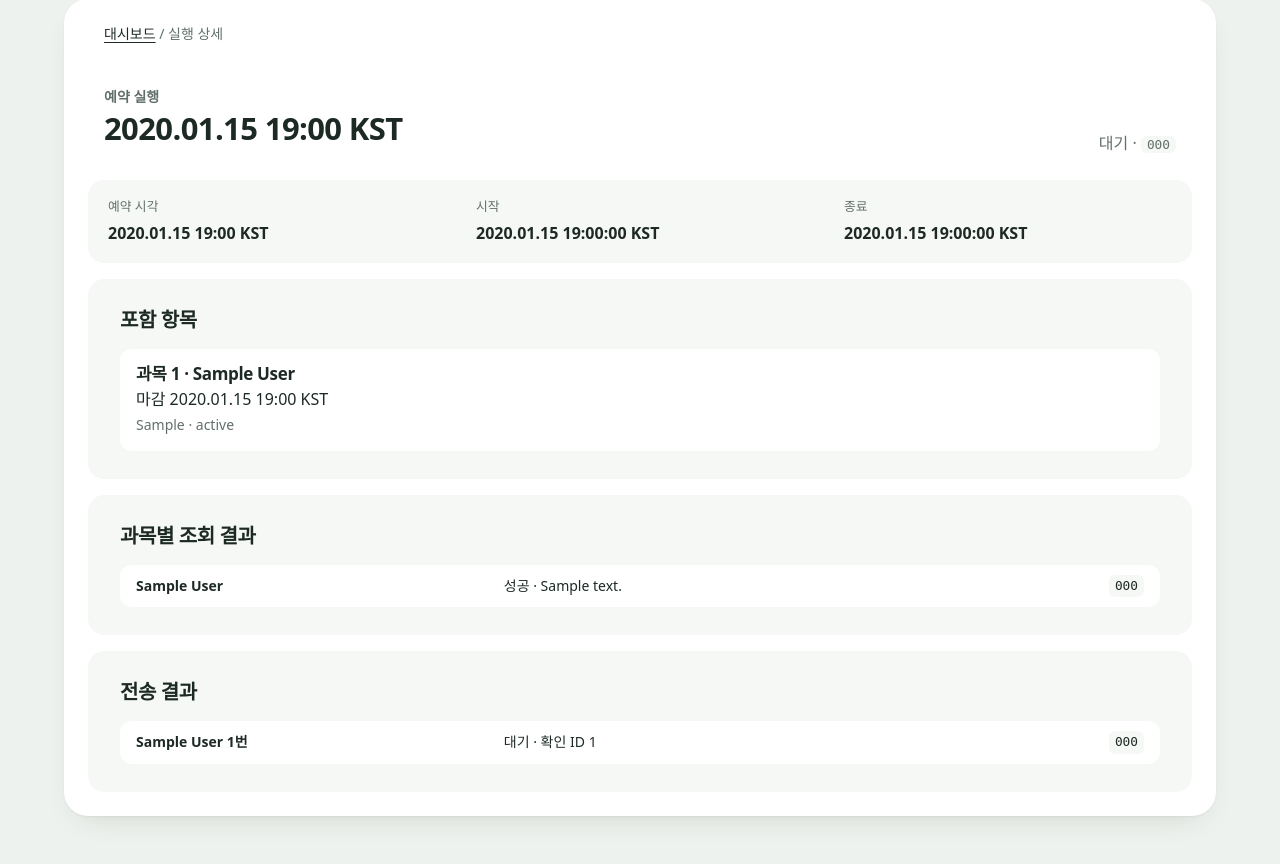
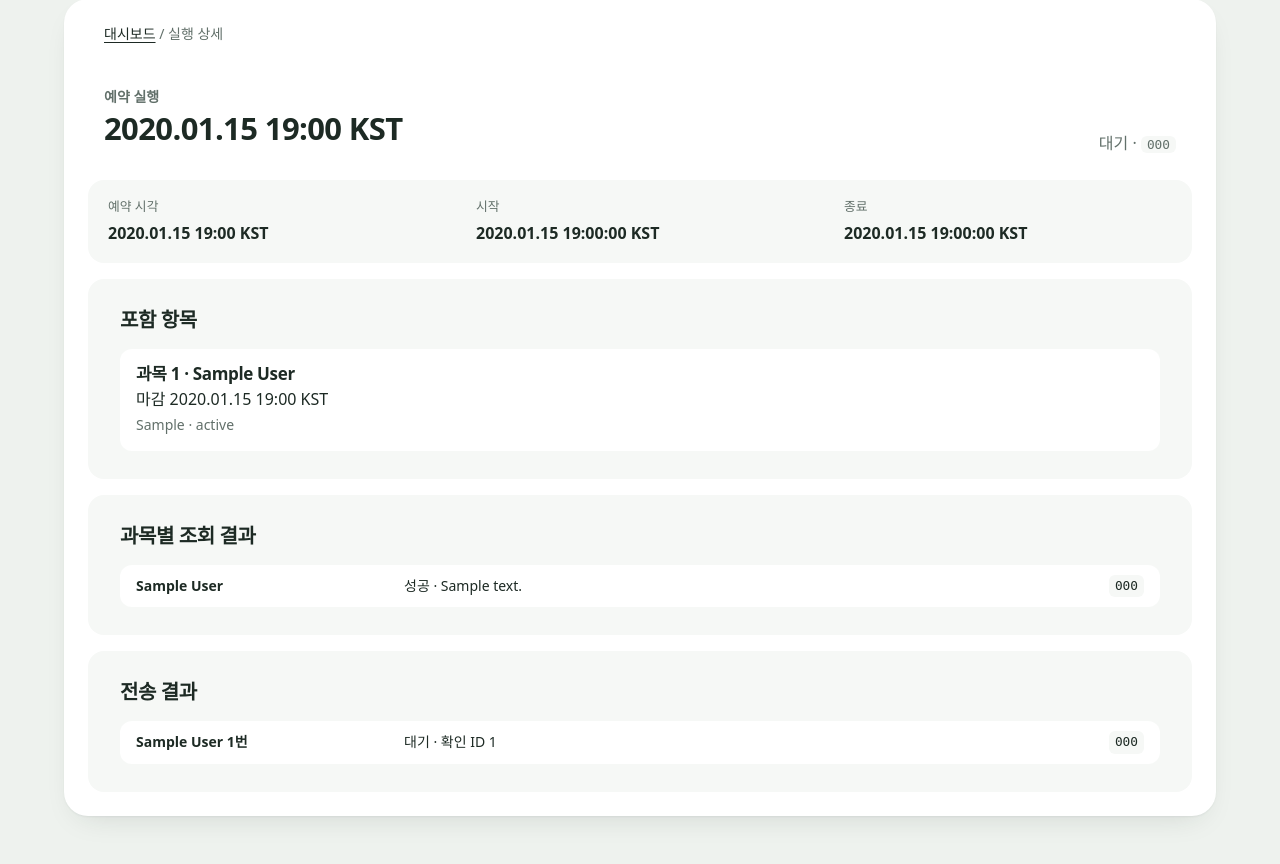
Before and after one commit to hjkim24/learningx-alert-web, a Django app: page /connection/runs/1/ in a window 1280 px wide. Shown: the part 123-987 px from the top of the page. Run offline with Django 5.2, Linux system fonts and the light colour scheme; a user stored in the database is signed in; tables that the repository leaves empty hold one stand-in row (values such as "Sample post"); some libraries are stand-ins or nearby versions.

Commit message:
fix: align course outcome rows in preview
Each .outcome row is its own grid, so the content-sized first track (minmax(10rem, 0.6fr)) started the status column at a different x for each course name. Use a fixed-width first track (max 16rem) so status text lines up across rows.

```diff
--- a/static/app.css
+++ b/static/app.css
@@ -1062,12 +1062,18 @@ button[aria-busy="true"] {
   border-radius: var(--r-control);
   background: var(--surface);
   display: grid;
-  grid-template-columns: minmax(10rem, 0.6fr) 1fr auto;
+  /* Fixed first track: each row is its own grid, so a content-sized column
+     would start the status text at a different x for every course name. */
+  grid-template-columns: minmax(0, 16rem) minmax(0, 1fr) auto;
   align-items: center;
   gap: 12px;
   margin: 0;
   padding: 10px 16px;
   font-size: var(--fs-small);
+}
+
+.outcome > strong {
+  overflow-wrap: anywhere;
 }
 
 .outcome span,
```
